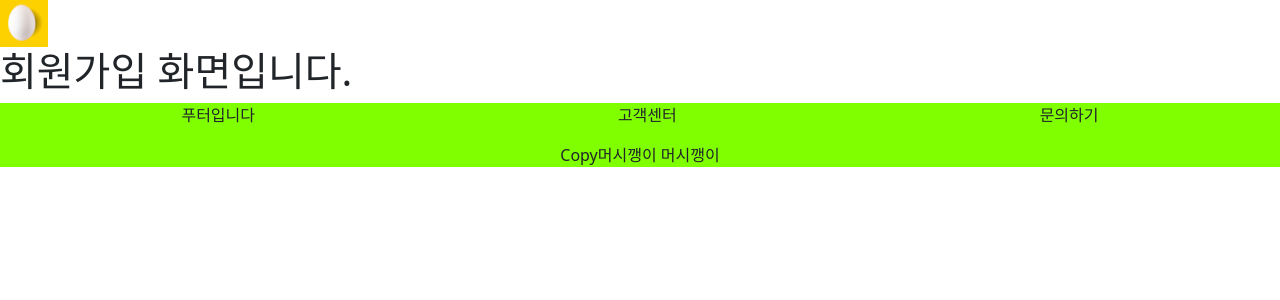
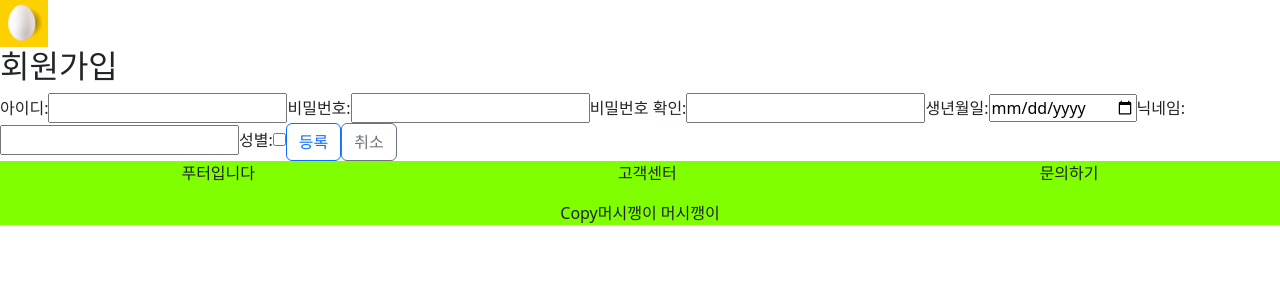
Before and after one commit to yonggari0821/EggLog, a Vue app in the folder EggLogFrontEnd/: page /regist in a window 1280 px wide. Shown: the top 300 px of the page. Built offline with nearby package versions, Linux system fonts and the light colour scheme.

Commit message:
11/21-registerUser

```diff
--- a/EggLogFrontEnd/src/components/User/RegistForm.vue
+++ b/EggLogFrontEnd/src/components/User/RegistForm.vue
@@ -1,16 +1,107 @@
 <template>
   <div>
-    <img src="../../assets/egglogo.jpg" click="moveIntroduce" style="width: 3rem" />
-    <h1>회원가입 화면입니다.</h1>
+    <img
+      src="../../assets/egglogo.jpg"
+      click="moveIntroduce"
+      style="width: 3rem"
+    />
+    <h2>회원가입</h2>
+    <form @submit.prevent="submitForm">
+      <label for="id">아이디:</label>
+      <input type="text" id="id" v-model="user.id" @blur="checkID" required />
+      <span v-if="IDExists">이미 사용 중인 이메일입니다.</span>
+
+      <label for="password">비밀번호:</label>
+      <input type="password" id="password" v-model="user.password" required />
+
+      <label for="passwordConfirm">비밀번호 확인:</label>
+      <input
+        type="password"
+        id="passwordConfirm"
+        v-model="passwordConfirm"
+        required
+      />
+      <span v-if="passwordsDoNotMatch">비밀번호가 일치하지 않습니다.</span>
+
+      <label for="birth">생년월일:</label>
+      <input type="date" id="birth" v-model="user.birth" required />
+
+      <label for="nickname">닉네임:</label>
+      <input type="text" id="nickname" v-model="user.nickname" required />
+
+      <label for="gender">성별:</label>
+      <input type="checkbox" id="gender" v-model="user.gender" required />
+
+      <!-- <button type="submit" :disabled="emailExists || passwordsDoNotMatch">
+        가입하기
+      </button> -->
+      <button
+        type="button"
+        class="btn btn-outline-primary"
+        @click="registUser"
+        :disabled="IDExists || passwordsDoNotMatch"
+      >
+        등록
+      </button>
+      <button type="button" class="btn btn-outline-secondary" @click="cancel">
+        취소
+      </button>
+    </form>
   </div>
 </template>
 
 <script setup>
-import router from "@/router";
+import axios from "axios";
+import { ref } from "vue";
+import { useUserStore } from "@/stores/userStore";
+import { useRouter } from "vue-router";
 
-const moveIntroduce = function () {
-  router.push({ name: "IntroducePagee" });
+const router = useRouter();
+const store = useUserStore();
+const user = ref({
+  id: "",
+  password: "",
+  gender: "",
+  birth: "",
+  nickname: "",
+});
+
+const passwordConfirm = ref(""); // 비밀번호 확인 v-model
+const IDExists = ref(false);
+const passwordsDoNotMatch = ref(false);
+
+const checkID = async () => {
+  try {
+    const response = await axios.get("http://localhost:8080/api/user/checkID", {
+      params: {
+        id: user.value.id,
+      },
+    });
+    IDExists.value = response.data;
+  } catch (error) {
+    console.error("아이디 중복 검사 에러:", error);
+  }
+};
+
+const registUser = function () {
+  if (user.value.password !== passwordConfirm.value) {
+    passwordsDoNotMatch.value = true;
+    return;
+  }
+  store.createUser(user.value);
+
+  // 비밀번호 확인 및 이메일 중복 여부 초기화
+  passwordsDoNotMatch.value = false;
+  IDExists.value = false;
+  console.log("확인되었습니다");
+  router.push({ name: "Login" });
+};
+
+const cancel = function () {
+  router.push({ name: "Login" });
 };
 </script>
 
-<style scoped></style>
+<style scoped>
+/* 필요한 스타일링을 추가하세요 */
+</style>
--- a/EggLogFrontEnd/src/stores/userStore.js
+++ b/EggLogFrontEnd/src/stores/userStore.js
@@ -107,15 +107,30 @@ export const useUserStore = defineStore("user", () => {
       },
       data: userss,
     })
-      .then(() => {
+      .then((response) => {
         //response 응답으로 들어온 게시글의 id를 이용해서
         //상세보기로 바로 점프도 가넝이야~~
-        router.push({ name: "List" });
+        if (response.data == "true") {
+          console.log("회원가입 성공");
+        } else {
+          console.log("회원가입 실패");
+        }
       })
       .catch((err) => {
-        console.log(err);
+        console.log("회원가입 오류:", err);
+        console.log(err.response);
       });
   };
 
-  return { user, setLoginUser };
+  return {
+    user,
+    setLoginUser,
+    createUser,
+    deleteUser,
+    updateUser,
+    searchName,
+    setUsers,
+    setLogout,
+    searchUserCnt,
+  };
 });
```
Also changed, not shown: 1 other file (tests, documents, lock files or other folders).
